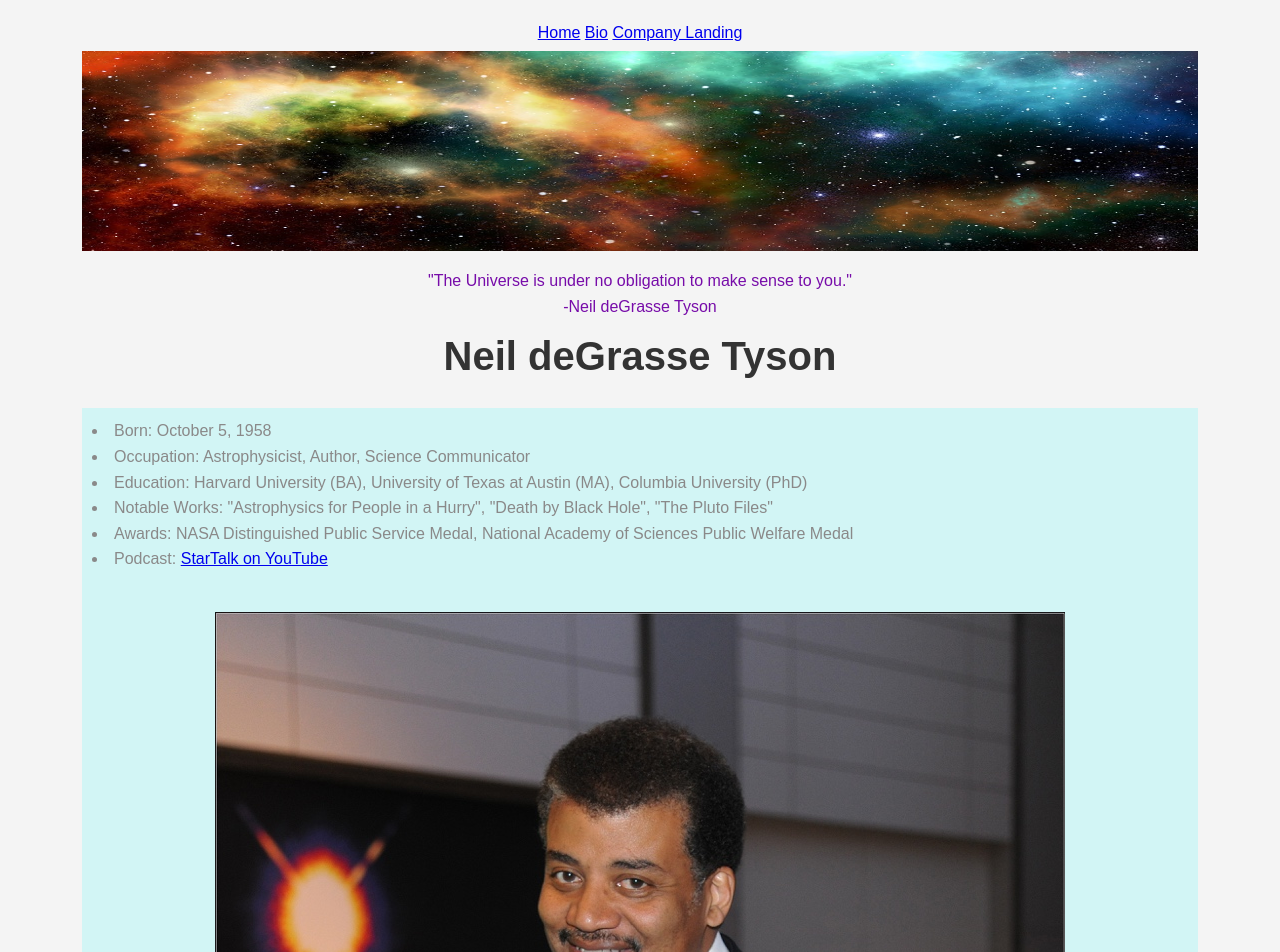
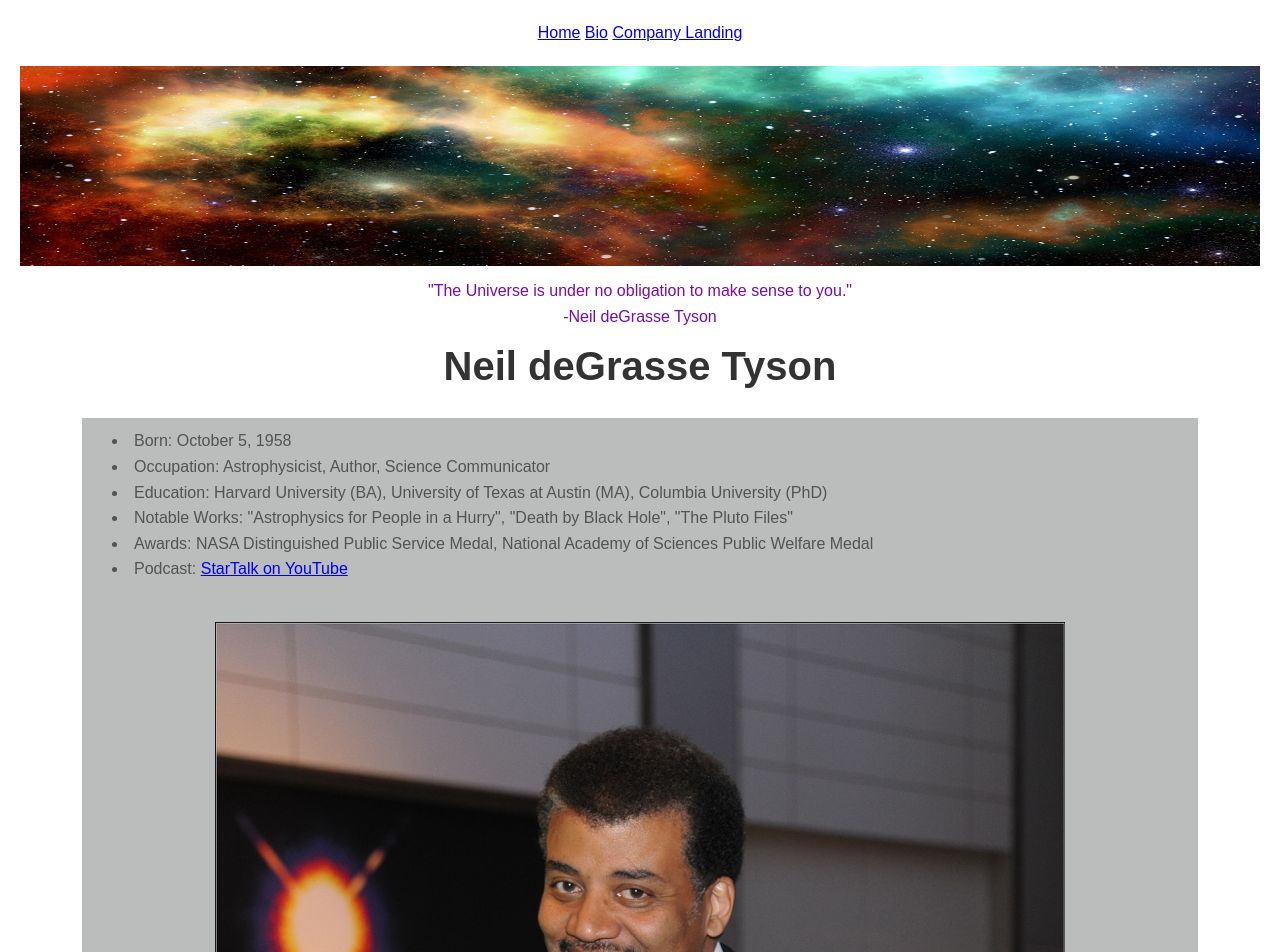
Before and after one commit to ChandaB/MERN-Phase-1-Bio-Page-Project, a plain HTML site: page tribute.html in a window 1280 px wide. Shown: the top 952 px of the page. Drawn offline with Linux system fonts and the light colour scheme.

Commit message:
Tweaking some of the formatting

```diff
--- a/styles.css
+++ b/styles.css
@@ -7,14 +7,13 @@
 
 #img-div {
     align-items: center;
-    background-color: #f4f4f4;
 }
 
 #img{
+    margin-top: 20px;
     max-height: 200px;
-    max-width: 90%;
+    max-width: 100%;
     height: auto;
-    margin: 5px;
 }
 
 #img-caption {
@@ -25,7 +24,7 @@
 }
 
 #main {
-    background-color: rgb(210, 245, 245);
+    background-color: rgb(187, 189, 189);
     margin: 10px auto;
     font-family: sans-serif;
     font-weight: 300;
@@ -37,6 +36,7 @@
 
 #tribute-info {
     margin: 0;
+    margin-left: 20px;
     width: 90%;
     padding: 10px;
     list-style-position: inside;
@@ -50,20 +50,10 @@ body, h1, h2, h3, p {
 
 /* Set the body background color and font */
 body {
-    background-color: #f4f4f4;
     font-family: Arial, sans-serif;
-    color: #8a8989;
+    color: #545252;
     line-height: 1.6;
     padding: 20px;
-}
-
-/* Style the main container */
-.container {
-    max-width: 800px;
-    margin: 0 auto;
-    background: #fff;
-    padding: 20px;
-    box-shadow: 0 0 10px rgba(0, 0, 0, 0.1);
 }
 
 /* Style the header */
--- a/tribute.html
+++ b/tribute.html
@@ -7,6 +7,7 @@
     <title>Tribute Page For Neil deGrasse Tyson</title>
     <link rel="stylesheet" href="styles.css">
 </head>
+<body id="body">
     <header>
         <a href="index.html">Home</a>
         <a href="bio.html">Bio</a>
@@ -17,12 +18,11 @@
                 <figcaption id="img-caption">"The Universe is under no obligation to make sense to you."<br>-Neil deGrasse
                     Tyson</figcaption>
             </figure>
+        </div>
         <h1>Neil deGrasse Tyson</h1>
-    </div>
     </header>
+    <main id="main">
 
-<body>
-    <main id="main">
         <section id="tribute-info">
             <ul>
                 <li>Born: October 5, 1958</li>
```
Lines whose indentation alone changed are shown as unchanged.
